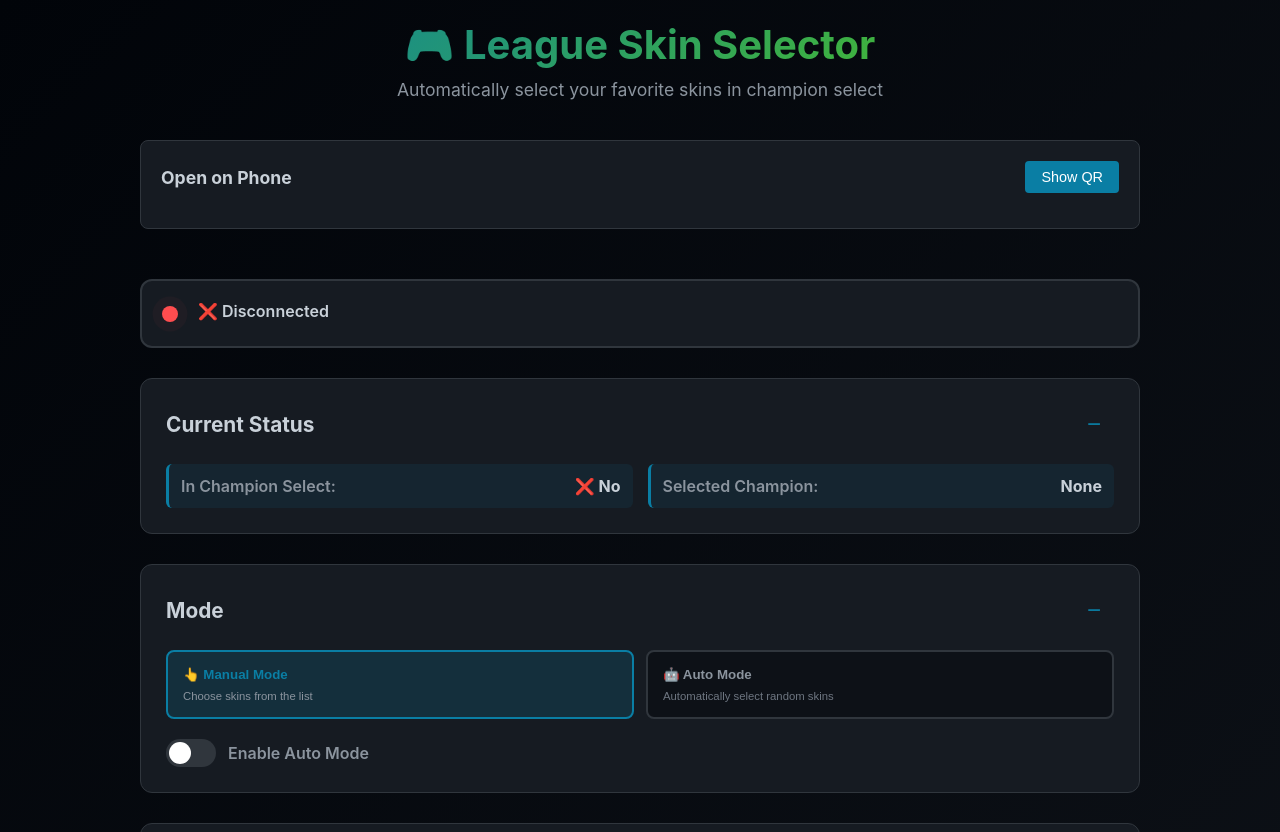
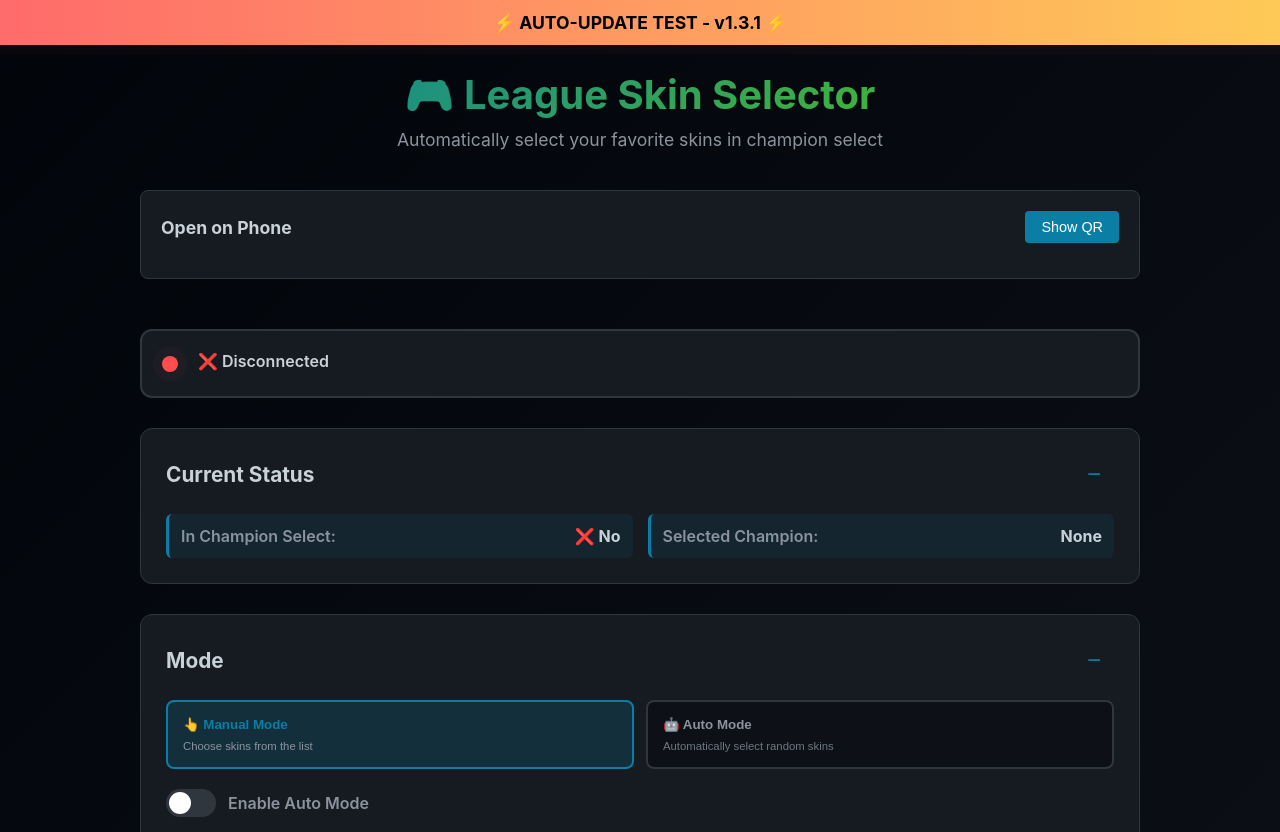
Before and after one commit to tg-tjmitchell/skin-selector, a website with bundled scripts: page src/renderer/index.html in a window 1280 px wide. Shown: the top 832 px of the page. Built offline with nearby package versions, Linux system fonts and the light colour scheme; no server answers.

Commit message:
test: add update test banner v1.3.1

```diff
--- a/package.json
+++ b/package.json
@@ -1,6 +1,6 @@
 {
   "name": "league-skin-selector",
-  "version": "1.3.0",
+  "version": "1.3.1",
   "type": "commonjs",
   "description": "League of Legends skin selector using LCU API",
   "main": "dist/main/electron-main.js",
--- a/src/renderer/index.html
+++ b/src/renderer/index.html
@@ -7,6 +7,9 @@
     <link rel="stylesheet" href="style.css">
 </head>
 <body>
+    <div class="test-update-banner">
+        ⚡ AUTO-UPDATE TEST - v1.3.1 ⚡
+    </div>
     <div class="container">
         <div class="header">
             <h1>🎮 League Skin Selector</h1>
--- a/src/renderer/style.css
+++ b/src/renderer/style.css
@@ -28,9 +28,30 @@
     overflow-x: hidden;
 }
 
+.test-update-banner {
+    position: fixed;
+    top: 0;
+    left: 0;
+    right: 0;
+    background: linear-gradient(90deg, #ff6b6b, #feca57);
+    color: #000;
+    text-align: center;
+    padding: 12px;
+    font-weight: bold;
+    font-size: 1.1em;
+    z-index: 9999;
+    animation: pulse 2s infinite;
+}
+
+@keyframes pulse {
+    0%, 100% { opacity: 1; }
+    50% { opacity: 0.8; }
+}
+
 .container {
     max-width: 1000px;
     margin: 0 auto;
+    margin-top: 50px;
 }
 
 /* Header */
```
